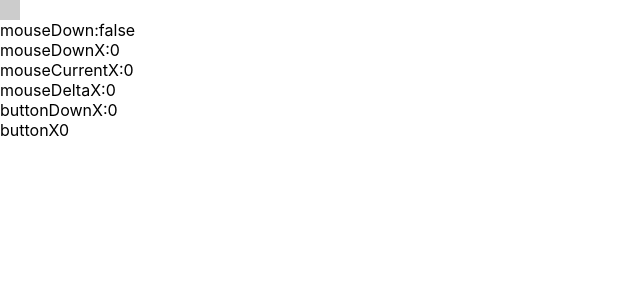
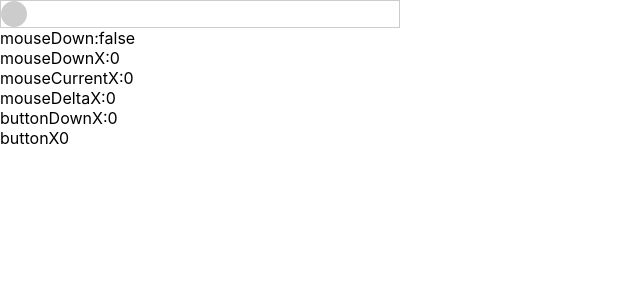
Before and after one commit to hsiaofongw/components-showcase, a Next.js app: page /components/slider in a window 1280 px wide. Shown: the top 300 px of the page, without its empty margins (0-640 px from the left). Built offline with nearby package versions, Linux system fonts and the light colour scheme.

Commit message:
feat: 实现了 slider 滑动时的边界判断功能

```diff
--- a/pages/components/slider/SliderComponent.module.css
+++ b/pages/components/slider/SliderComponent.module.css
@@ -1,6 +1,13 @@
 .sliderButton {
   background-color: #ccc;
-  width: 20px;
-  height: 20px;
+  width: 26px;
+  height: 26px;
   cursor: pointer;
+  border-radius: 100%;
 }
+
+.buttonContainer {
+  width: 400px;
+  overflow: hidden;
+  border: 1px solid #ccc;
+}
--- a/pages/components/slider/index.tsx
+++ b/pages/components/slider/index.tsx
@@ -1,4 +1,4 @@
-import { useEffect, useState } from "react";
+import { useEffect, useRef, useState } from "react";
 import { from, fromEvent } from "rxjs";
 import styles from "./SliderComponent.module.css";
 
@@ -9,6 +9,23 @@ function SliderComponent() {
   const [mouseDownX, setMouseDownX] = useState(0);                // 鼠标按下时的 offsetX
   const [mouseCurrentX, setMouseCurrentX] = useState(0);          // 鼠标按下并移动时的 offsetX
   const [mouseDeltaX, setMouseDeltaX] = useState(0);              // 鼠标移动时的 delta OffsetX
+  const [maximumButtonX, setMaximumButtonX] = useState(0);        // 最大允许的 buttonOffsetX
+  const [buttonWidth, setButtonWidth] = useState(0);              // 该变量记录了 button 的宽
+
+  // 尝试获取 container 的宽, 设定 button 的允许移动范围
+  const containerRef = useRef(null);
+  const buttonRef = useRef(null);
+  useEffect(() => {
+    if ((containerRef?.current !== null) && (buttonRef?.current !== null)) {
+      const containerElement = containerRef.current as HTMLElement;
+      const containerBox = containerElement.getBoundingClientRect();
+      const buttonElement = buttonRef.current as HTMLElement;
+      const buttonBox = buttonElement.getBoundingClientRect();
+      const maximumAllowButtonX = containerBox.width - buttonBox.width
+      console.log({ set: maximumAllowButtonX });
+      setMaximumButtonX(maximumAllowButtonX);
+    }
+  }, [containerRef, buttonRef, maximumButtonX])
 
   function onMouseDown(mouseEvent: MouseEvent) {
     setIsMouseDown(true);
@@ -16,6 +33,7 @@ function SliderComponent() {
     setButtonDownOffsetX(buttonOffsetX);  // 记录按下按钮时按钮的位置
   }
 
+  // 这个 effect 做的主要是注册 mouseMove 事件处理例程序
   useEffect(() => {
     function onMouseMove(mouseEvent: MouseEvent) {
       if (!isMouseDown) {
@@ -26,7 +44,15 @@ function SliderComponent() {
       setMouseCurrentX(currentMouseX);
       const mouseDeltaX = currentMouseX - mouseDownX;
       setMouseDeltaX(mouseDeltaX);
-      setButtonOffsetX(buttonDownOffsetX+mouseDeltaX);
+
+      /**
+       * 移动时，更新 button 位置，更新法则为：
+       * buttonOffsetX <- max(buttonDownOffsetX + mouseDeltaX, 0), min
+       */
+
+      const _buttonOffsetX0 = buttonDownOffsetX+mouseDeltaX;
+
+      setButtonOffsetX(Math.min(Math.max(0, _buttonOffsetX0), maximumButtonX));
     }
 
     const globalMouseMoveSubscription = fromEvent(
@@ -40,8 +66,9 @@ function SliderComponent() {
     return () => {
       globalMouseMoveSubscription.unsubscribe();
     };
-  }, [isMouseDown, mouseDownX, buttonDownOffsetX]);
+  }, [isMouseDown, mouseDownX, buttonDownOffsetX, maximumButtonX]);
 
+  // 这个 effect 做的主要是注册 mouseUp 事件处理例程
   useEffect(() => {
     const globalMouseUpSubscription = fromEvent(
       window.document,
@@ -55,13 +82,22 @@ function SliderComponent() {
     };
   }, []);
 
+  // return 定义了视图模板
   return (
     <div>
+
+      {/* 按钮容器 */}
+      <div className={styles.buttonContainer} ref={containerRef}>
         <div
+          ref={buttonRef}
           onMouseDown={(event) => onMouseDown(event as any)}
           className={styles.sliderButton}
           style={{position:'relative',left:`${buttonOffsetX}px`}}
         ></div>
+      </div>
+
+      {/* 统计信息容器 */}
+      <div>
         <div>
           <span>mouseDown:</span>
           <span>{isMouseDown.toString()}</span>
@@ -87,6 +123,8 @@ function SliderComponent() {
           <span>{buttonOffsetX}</span>
         </div>
       </div>
+
+    </div>
   );
 }
 
```
Lines whose indentation alone changed are shown as unchanged.
